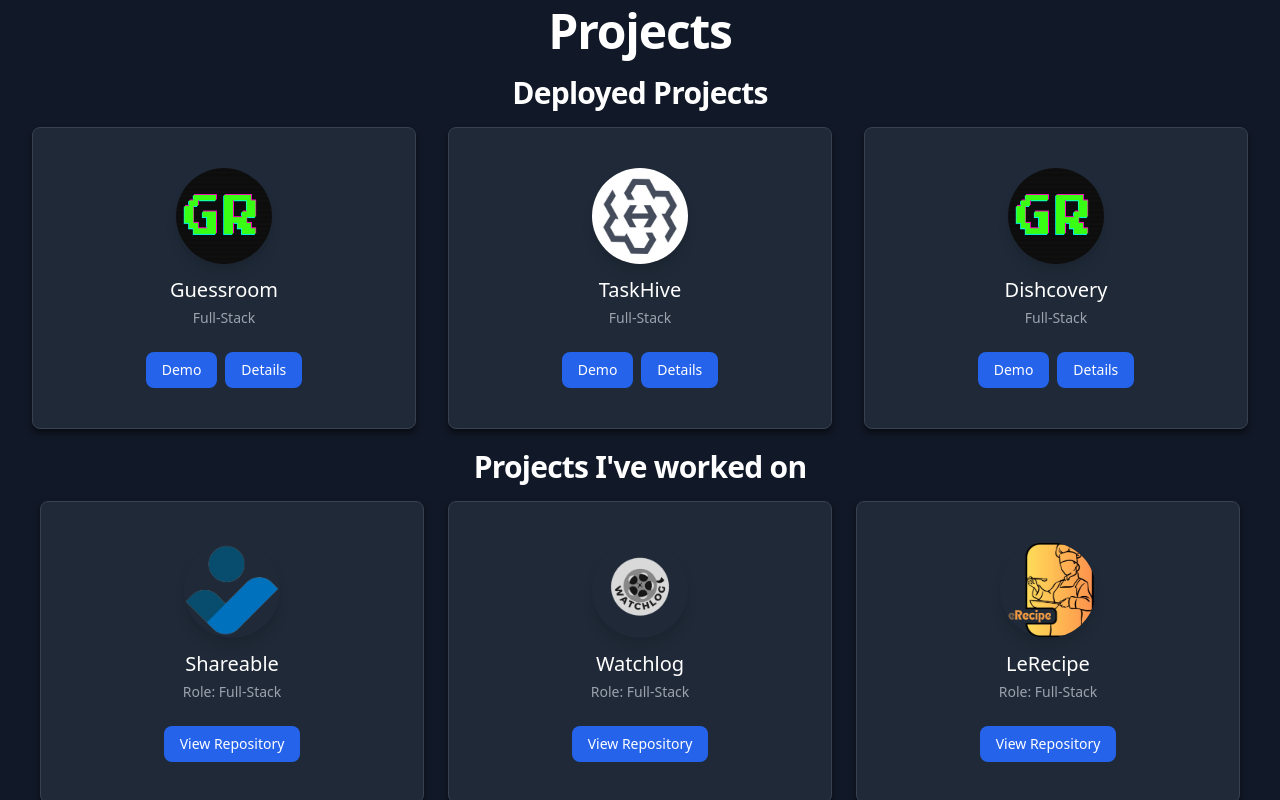
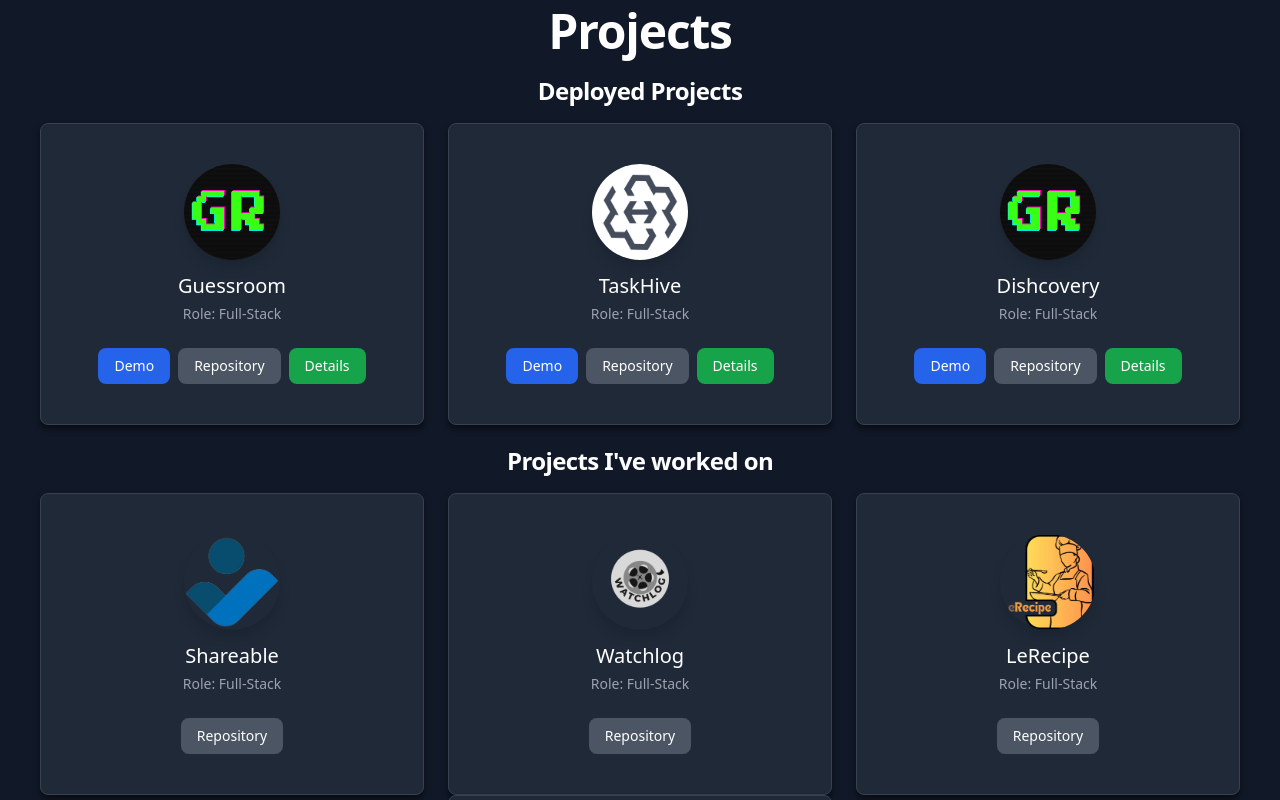
Before and after one commit to johnmartinroque/Portfolio, a React (Create React App) app in the folder portfolio/: page / in a window 1280 px wide. Shown: the part 1580-2380 px from the top of the page. Built offline with nearby package versions, Linux system fonts and the light colour scheme.

Commit message:
Project Card

```diff
--- /dev/null
+++ b/portfolio/src/cards/ProjectCard.jsx
@@ -0,0 +1,55 @@
+import React from "react";
+import { Link } from "react-router-dom";
+
+function ProjectCard({ project, showDemo, showDetails }) {
+  return (
+    <div className="w-full max-w-sm bg-[#F5F7FF] border border-gray-200 rounded-lg dark:bg-gray-800 dark:border-gray-700 shadow-[0_4px_6px_rgba(0.5,0.5,0.5,0.5)] hover:bg-gray-200 dark:hover:bg-gray-700">
+      <div className="pt-10"></div>
+      <div className="flex flex-col items-center pb-10">
+        <img
+          className="w-24 h-24 mb-3 rounded-full shadow-lg"
+          src={project.image}
+          alt={project.alt}
+        />
+        <h5 className="mb-1 text-xl font-medium text-gray-900 dark:text-white">
+          {project.title}
+        </h5>
+        <span className="text-sm text-gray-500 dark:text-gray-400">
+          Role: {project.role}
+        </span>
+        <div className="flex mt-4 md:mt-6 space-x-2">
+          {showDemo && project.demoLink && (
+            <a
+              href={project.demoLink}
+              target="_blank"
+              rel="noopener noreferrer"
+              className="inline-flex items-center px-4 py-2 text-sm font-medium text-center text-white bg-blue-700 rounded-lg hover:bg-blue-800 focus:ring-4 focus:outline-none focus:ring-blue-300 dark:bg-blue-600 dark:hover:bg-blue-700 dark:focus:ring-blue-800"
+            >
+              Demo
+            </a>
+          )}
+          {project.link && (
+            <a
+              href={project.link}
+              target="_blank"
+              rel="noopener noreferrer"
+              className="inline-flex items-center px-4 py-2 text-sm font-medium text-center text-white bg-gray-700 rounded-lg hover:bg-gray-800 focus:ring-4 focus:outline-none focus:ring-gray-300 dark:bg-gray-600 dark:hover:bg-gray-700 dark:focus:ring-gray-800"
+            >
+              Repository
+            </a>
+          )}
+          {showDetails && project.detailsRoute && (
+            <Link
+              to={project.detailsRoute}
+              className="inline-flex items-center px-4 py-2 text-sm font-medium text-center text-white bg-green-700 rounded-lg hover:bg-green-800 focus:ring-4 focus:outline-none focus:ring-green-300 dark:bg-green-600 dark:hover:bg-green-700 dark:focus:ring-green-800"
+            >
+              Details
+            </Link>
+          )}
+        </div>
+      </div>
+    </div>
+  );
+}
+
+export default ProjectCard;
--- a/portfolio/src/components/projects/DeployedProjects.jsx
+++ b/portfolio/src/components/projects/DeployedProjects.jsx
@@ -1,5 +1,5 @@
 import React from "react";
-import { Link } from "react-router-dom";
+import ProjectCard from "../../cards/ProjectCard";
 
 function DeployedProjects() {
   const projects = [
@@ -9,6 +9,7 @@ function DeployedProjects() {
       image: "/images/guessroom.png",
       demoLink: "https://guessroom.vercel.app",
       detailsRoute: "/taskhivedetailed",
+      link: "https://github.com/Ikawari-s/Guessroom",
       alt: "Guessroom",
     },
     {
@@ -17,6 +18,7 @@ function DeployedProjects() {
       image: "/images/TaskHive.png",
       demoLink: "https://taskhive-8b031.web.app",
       detailsRoute: "/taskhivedetailed",
+      link: "https://github.com/Ikawari-s/TaskHive",
       alt: "TaskHive",
     },
     {
@@ -25,61 +27,25 @@ function DeployedProjects() {
       image: "/images/guessroom.png",
       demoLink: "https://dishcovery-theta.vercel.app/",
       detailsRoute: "/taskhivedetailed",
+      link: "https://github.com/Ikawari-s/Dishcovery",
       alt: "Dishcovery",
     },
   ];
 
   return (
-    <div>
-      <div className="flex flex-col justify-center items-center mt-5 px">
-        {" "}
-        {/*
-        <h1 class="mb-2 text-3xl font-extrabold leading-none tracking-tight text-gray-900 md:text-4xl lg:text-5xl dark:text-white text-center ">
-          PROJECTS
-        </h1> */}
-        <h1 className="mb-4 text-2xl font-extrabold leading-none tracking-tight text-gray-900 md:text-2xl lg:text-3xl dark:text-white">
+    <div className="flex flex-col justify-center items-center mt-5 px-4">
+      <h1 className="mb-4 text-2xl font-extrabold tracking-tight text-gray-900 dark:text-white">
         Deployed Projects
       </h1>
-        <div className="flex flex-wrap justify-evenly w-full space-y-6 sm:space-y-0 ">
+      <div className="flex flex-wrap justify-evenly w-full space-y-6 sm:space-y-0">
         {projects.map((project, index) => (
-            <div
+          <ProjectCard
             key={index}
-              className="w-full max-w-sm bg-[#F5F7FF] border border-gray-200 rounded-lg dark:bg-gray-800 dark:border-gray-700 shadow-[0_4px_6px_rgba(0.5,0.5,0.5,0.5)] hover:bg-gray-200 dark:hover:bg-gray-700"
-            >
-              <div className="pt-10"></div>
-              <div className="flex flex-col items-center pb-10">
-                <img
-                  className="w-24 h-24 mb-3 rounded-full shadow-lg"
-                  src={project.image}
-                  alt={project.alt}
+            project={project}
+            showDemo={true}
+            showDetails={true}
           />
-                <h5 className="mb-1 text-xl font-medium text-gray-900 dark:text-white">
-                  {project.title}
-                </h5>
-                <span className="text-sm text-gray-500 dark:text-gray-400">
-                  {project.role}
-                </span>
-                <div class="flex mt-4 md:mt-6">
-                  {" "}
-                  <a
-                    href={project.demoLink}
-                    target="_blank"
-                    rel="noopener noreferrer"
-                    className="inline-flex items-center px-4 py-2 text-sm font-medium text-center text-white bg-blue-700 rounded-lg hover:bg-blue-800 focus:ring-4 focus:outline-none focus:ring-blue-300 dark:bg-blue-600 dark:hover:bg-blue-700 dark:focus:ring-blue-800 mr-2"
-                  >
-                    Demo
-                  </a>
-                  <Link
-                    to="/taskhivedetailed"
-                    className="inline-flex items-center px-4 py-2 text-sm font-medium text-center text-white bg-blue-700 rounded-lg hover:bg-blue-800 focus:ring-4 focus:outline-none focus:ring-blue-300 dark:bg-blue-600 dark:hover:bg-blue-700 dark:focus:ring-blue-800"
-                  >
-                    Details
-                  </Link>
-                </div>
-              </div>
-            </div>
         ))}
-        </div>
       </div>
     </div>
   );
--- a/portfolio/src/components/projects/PastProject.jsx
+++ b/portfolio/src/components/projects/PastProject.jsx
@@ -1,4 +1,5 @@
 import React from "react";
+import ProjectCard from "../../cards/ProjectCard";
 
 function PastProject() {
   const projects = [
@@ -13,8 +14,8 @@ function PastProject() {
       title: "Watchlog",
       role: "Full-Stack",
       image: "/images/watchlog.png",
-      detailsRoute: "/taskhivedetailed",
-      alt: "TaskHive",
+      link: "https://github.com/Ikawari-s/Watchlog",
+      alt: "Watchlog",
     },
     {
       title: "LeRecipe",
@@ -23,55 +24,29 @@ function PastProject() {
       link: "https://github.com/johnmartinroque/LeRecipe",
       alt: "LeRecipe",
     },
-
     {
       title: "Kapeterium",
       role: "Frontend",
       image: "/images/kapeterium.png",
-      link: "https://taskhive-8b031.web.app",
+      link: "https://github.com/Ikawari-s/Kapeterium",
       alt: "Kapeterium",
     },
   ];
 
   return (
-    <div>
     <div className="flex flex-col justify-center items-center mt-5 px-4">
-        <h1 className="mb-4 text-2xl font-extrabold leading-none tracking-tight text-gray-900 md:text-2xl lg:text-3xl dark:text-white">
+      <h1 className="mb-4 text-2xl font-extrabold tracking-tight text-gray-900 dark:text-white">
         Projects I've worked on
       </h1>
       <div className="flex flex-wrap justify-evenly w-full space-y-6 sm:space-y-0">
         {projects.map((project, index) => (
-            <div
+          <ProjectCard
             key={index}
-              className="w-full max-w-sm bg-[#F5F7FF] border border-gray-200 rounded-lg dark:bg-gray-800 dark:border-gray-700 shadow-[0_4px_6px_rgba(0.5,0.5,0.5,0.5)] hover:bg-gray-200 dark:hover:bg-gray-700"
-            >
-              <div className="pt-10"></div>
-              <div className="flex flex-col items-center pb-10">
-                <img
-                  className="w-24 h-24 mb-3 rounded-full shadow-lg"
-                  src={project.image}
-                  alt={project.alt}
+            project={project}
+            showDemo={false}
+            showDetails={false}
           />
-                <h5 className="mb-1 text-xl font-medium text-gray-900 dark:text-white">
-                  {project.title}
-                </h5>
-                <span className="text-sm text-gray-500 dark:text-gray-400">
-                  Role: {project.role}
-                </span>
-                <div className="flex mt-4 md:mt-6">
-                  <a
-                    href={project.link}
-                    target="_blank"
-                    rel="noopener noreferrer"
-                    className="inline-flex items-center px-4 py-2 text-sm font-medium text-center text-white bg-blue-700 rounded-lg hover:bg-blue-800 focus:ring-4 focus:outline-none focus:ring-blue-300 dark:bg-blue-600 dark:hover:bg-blue-700 dark:focus:ring-blue-800"
-                  >
-                    View Repository
-                  </a>
-                </div>
-              </div>
-            </div>
         ))}
-        </div>
       </div>
     </div>
   );
```
Lines whose indentation alone changed are shown as unchanged.
